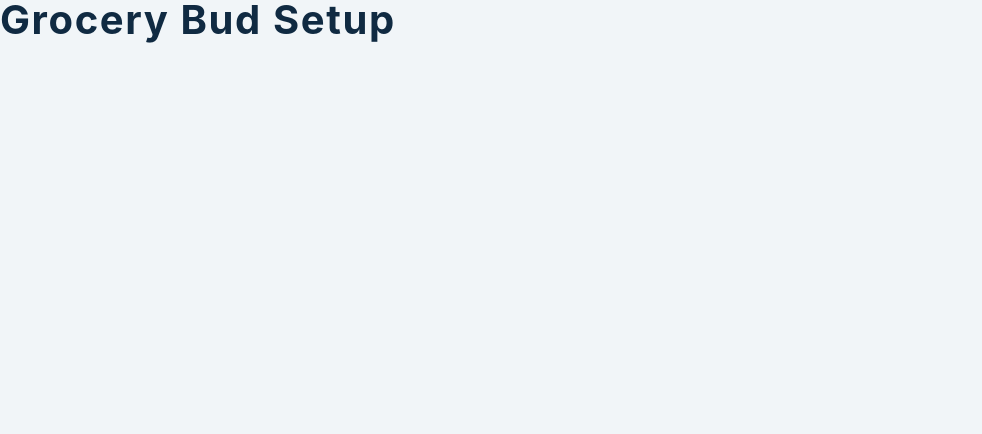
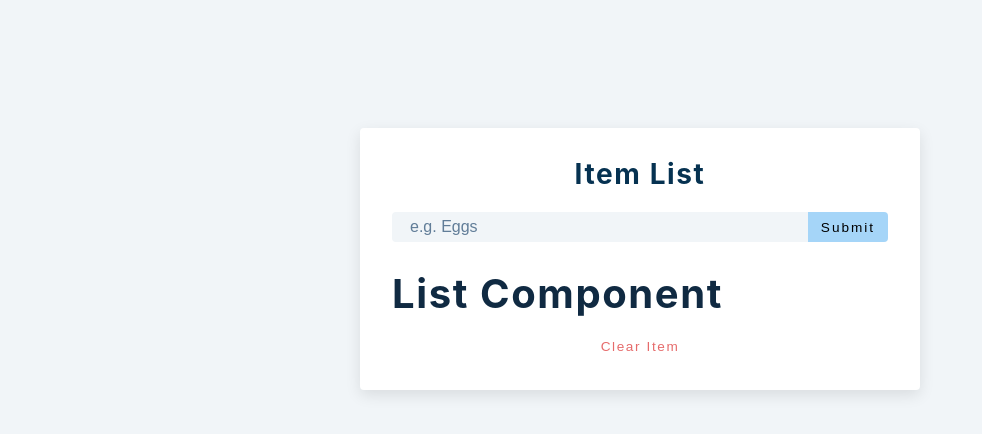
Before and after one commit to TraderCodes/GroceryTODO-React, a React (Create React App) app: page / in a window 1280 px wide. Shown: the top 434 px of the page, without its empty margins (0-982 px from the left). Built offline with nearby package versions, Linux system fonts and the light colour scheme.

Commit message:
html + function done

```diff
--- a/src/App.js
+++ b/src/App.js
@@ -1,9 +1,52 @@
-import React, { useState, useEffect } from 'react'
-import List from './List'
-import Alert from './Alert'
+import React, { useState, useEffect } from 'react';
+import List from './List';
+import Alert from './Alert';
 
 function App() {
-  return <h2>grocery bud setup</h2>
+   const [name, setName] = useState('');
+   const [list, setList] = useState([]);
+   //  What to do when is editing
+   const [isediting, setEditing] = useState(false);
+   // checking if the person is in edit mode
+   const [editID, setEditID] = useState(null);
+   //  inside useState is object
+   const [alert, setAlert] = useState({ show: false, msg: '', type: '' });
+
+   //  after submitting
+   const handleSubmit = (e) => {
+      e.preventDefault();
+      console.log('hello');
+   };
+   return (
+      <section className="section-center">
+         <form className="grocery-form" onSubmit={handleSubmit}>
+            {/* check alert {show} if true= diplay alert */}
+            {alert.show && <Alert />}
+            {/* Input section */}
+            <h3>Item List</h3>
+            <div className="form-control">
+               {/* Value = {name} so when they inter it goes into useState */}
+               <input
+                  type="text"
+                  className="grocery"
+                  placeholder="e.g. Eggs"
+                  value={name}
+                  onChange={(e) => {
+                     setName(e.target.value);
+                  }}
+               />
+               <button type="submit" className="submit-btn">
+                  {/* CHange Button Text When Is Editing */}
+                  {isediting ? 'Edit' : 'Submit'}
+               </button>
+            </div>
+         </form>
+         <div className="grocery-container">
+            <List />
+            <button className="clear-btn">Clear item</button>
+         </div>
+      </section>
+   );
 }
 
-export default App
+export default App;
```
